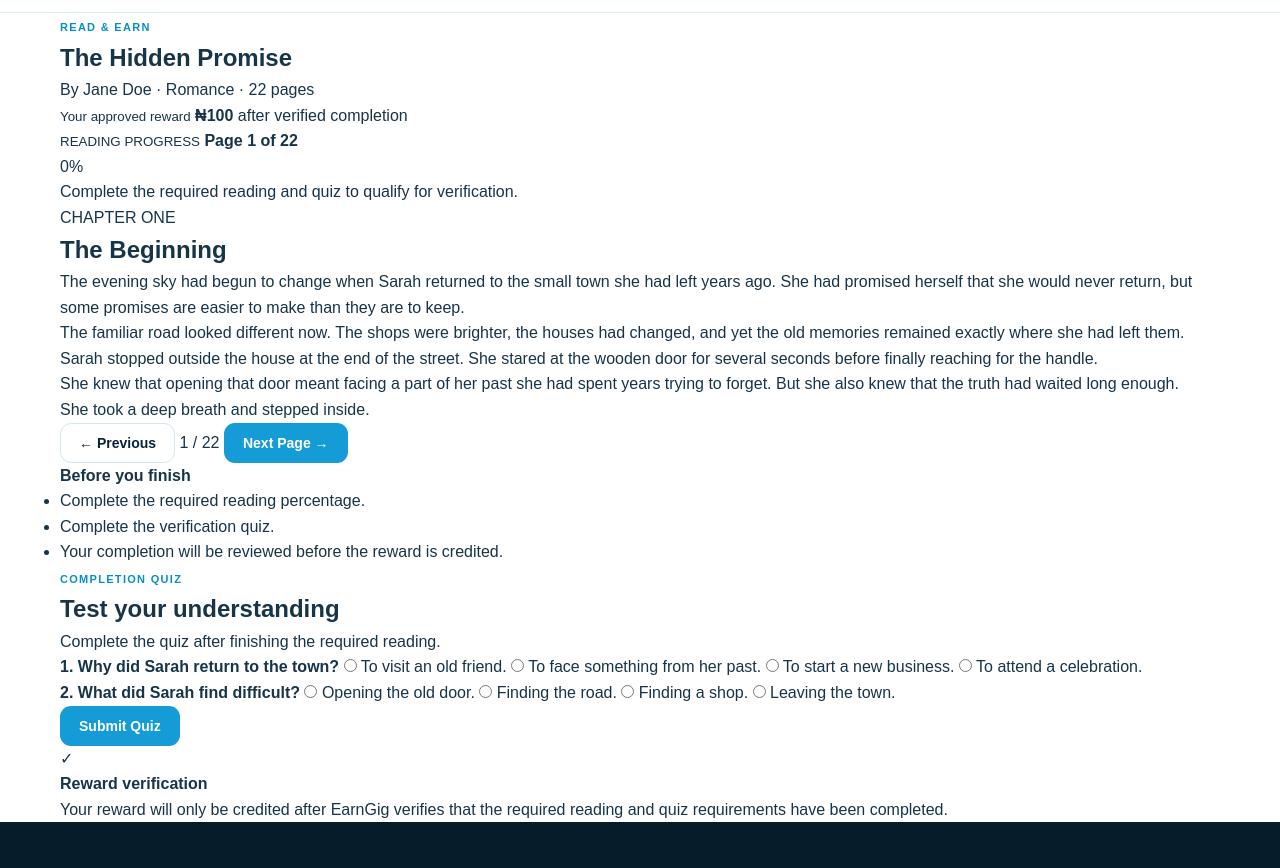
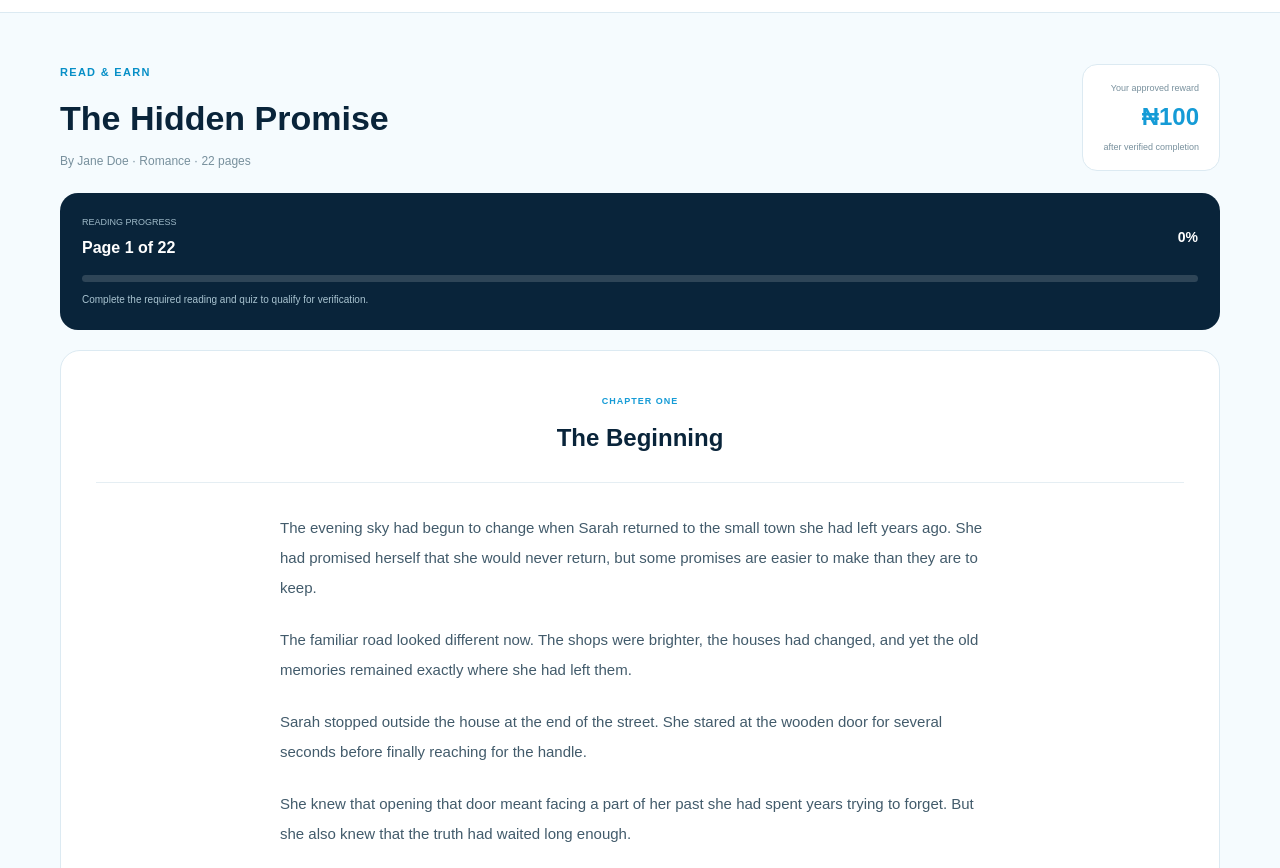
Before and after one commit to earngig01/earngig-website, a plain HTML site: page read-novel.html in a window 1280 px wide. Shown: the part 64-932 px from the top of the page. Drawn offline with Linux system fonts and the light colour scheme.

Commit message:
Style novel reading page

```diff
--- a/styles.css
+++ b/styles.css
@@ -1869,3 +1869,281 @@ footer {
     margin-top: 12px;
   }
 }
+/* READING PAGE */
+
+.reading-page {
+  min-height: calc(100vh - 76px);
+  background: #f5fbfe;
+  padding: 45px 0 80px;
+}
+
+.reading-header {
+  display: flex;
+  justify-content: space-between;
+  align-items: flex-end;
+  gap: 25px;
+  margin-bottom: 22px;
+}
+
+.reading-header h1 {
+  color: #09243a;
+  font-size: 34px;
+  margin: 7px 0;
+}
+
+.reading-header p {
+  color: #78909d;
+  font-size: 12px;
+}
+
+.reading-reward {
+  background: white;
+  border: 1px solid #dceaf2;
+  border-radius: 15px;
+  padding: 16px 20px;
+  text-align: right;
+}
+
+.reading-reward small,
+.reading-reward strong,
+.reading-reward span {
+  display: block;
+}
+
+.reading-reward small {
+  color: #78909d;
+  font-size: 9px;
+}
+
+.reading-reward strong {
+  color: #159bd6;
+  font-size: 24px;
+  margin: 3px 0;
+}
+
+.reading-reward span {
+  color: #78909d;
+  font-size: 9px;
+}
+
+.reading-progress-card {
+  background: #09243a;
+  color: white;
+  border-radius: 18px;
+  padding: 22px;
+  margin-bottom: 20px;
+}
+
+.progress-heading {
+  display: flex;
+  justify-content: space-between;
+  align-items: center;
+}
+
+.progress-heading small {
+  display: block;
+  color: #9eb9c7;
+  font-size: 9px;
+}
+
+.progress-heading strong {
+  display: block;
+  margin-top: 5px;
+}
+
+.progress-heading > span {
+  font-size: 14px;
+  font-weight: 800;
+}
+
+.progress-bar {
+  height: 7px;
+  background: rgba(255,255,255,.15);
+  border-radius: 20px;
+  overflow: hidden;
+  margin: 15px 0 10px;
+}
+
+.progress-fill {
+  width: 0%;
+  height: 100%;
+  background: #159bd6;
+}
+
+.reading-progress-card p {
+  color: #a9c4d1;
+  font-size: 10px;
+}
+
+.reading-card {
+  background: white;
+  border: 1px solid #dceaf2;
+  border-radius: 20px;
+  padding: 35px;
+}
+
+.chapter-heading {
+  text-align: center;
+  border-bottom: 1px solid #e5eef3;
+  padding-bottom: 25px;
+  margin-bottom: 30px;
+}
+
+.chapter-heading span {
+  color: #159bd6;
+  font-size: 9px;
+  font-weight: 900;
+  letter-spacing: 1px;
+}
+
+.chapter-heading h2 {
+  color: #09243a;
+  margin-top: 7px;
+}
+
+.novel-content {
+  max-width: 720px;
+  margin: auto;
+}
+
+.novel-content p {
+  color: #425b6b;
+  font-size: 15px;
+  line-height: 2;
+  margin-bottom: 22px;
+}
+
+.reading-navigation {
+  max-width: 720px;
+  margin: 35px auto 0;
+  padding-top: 22px;
+  border-top: 1px solid #e5eef3;
+  display: flex;
+  justify-content: space-between;
+  align-items: center;
+}
+
+.reading-navigation > span {
+  color: #78909d;
+  font-size: 11px;
+}
+
+.verification-notice {
+  background: #e9f8ff;
+  border: 1px solid #ccecf8;
+  border-radius: 17px;
+  padding: 22px;
+  margin-top: 20px;
+}
+
+.verification-notice strong {
+  color: #09243a;
+}
+
+.verification-notice ul {
+  color: #607887;
+  font-size: 12px;
+  line-height: 1.9;
+  margin-top: 8px;
+}
+
+.quiz-card {
+  background: white;
+  border: 1px solid #dceaf2;
+  border-radius: 20px;
+  padding: 30px;
+  margin-top: 20px;
+}
+
+.quiz-header {
+  margin-bottom: 25px;
+}
+
+.quiz-header h2 {
+  color: #09243a;
+  margin: 6px 0;
+}
+
+.quiz-header p {
+  color: #78909d;
+  font-size: 12px;
+}
+
+.quiz-question {
+  border-top: 1px solid #e5eef3;
+  padding: 20px 0;
+}
+
+.quiz-question > strong {
+  display: block;
+  color: #173449;
+  font-size: 13px;
+  margin-bottom: 13px;
+}
+
+.quiz-question label {
+  display: block;
+  color: #607887;
+  font-size: 12px;
+  margin: 10px 0;
+}
+
+.quiz-question input {
+  margin-right: 7px;
+}
+
+.verification-status {
+  display: flex;
+  align-items: center;
+  gap: 15px;
+  background: #f1fbf5;
+  border: 1px solid #d2efdd;
+  border-radius: 17px;
+  padding: 20px;
+  margin-top: 20px;
+}
+
+.verification-icon {
+  width: 42px;
+  height: 42px;
+  border-radius: 50%;
+  background: #d9f4e2;
+  color: #25844a;
+  display: grid;
+  place-items: center;
+  font-weight: 900;
+}
+
+.verification-status strong {
+  color: #245e3b;
+}
+
+.verification-status p {
+  color: #64806f;
+  font-size: 11px;
+  margin-top: 3px;
+}
+
+@media (max-width: 650px) {
+
+  .reading-header {
+    display: block;
+  }
+
+  .reading-reward {
+    text-align: left;
+    margin-top: 15px;
+  }
+
+  .reading-card {
+    padding: 22px;
+  }
+
+  .novel-content p {
+    font-size: 14px;
+  }
+
+  .reading-navigation .btn {
+    padding: 10px 12px;
+  }
+  }
```
